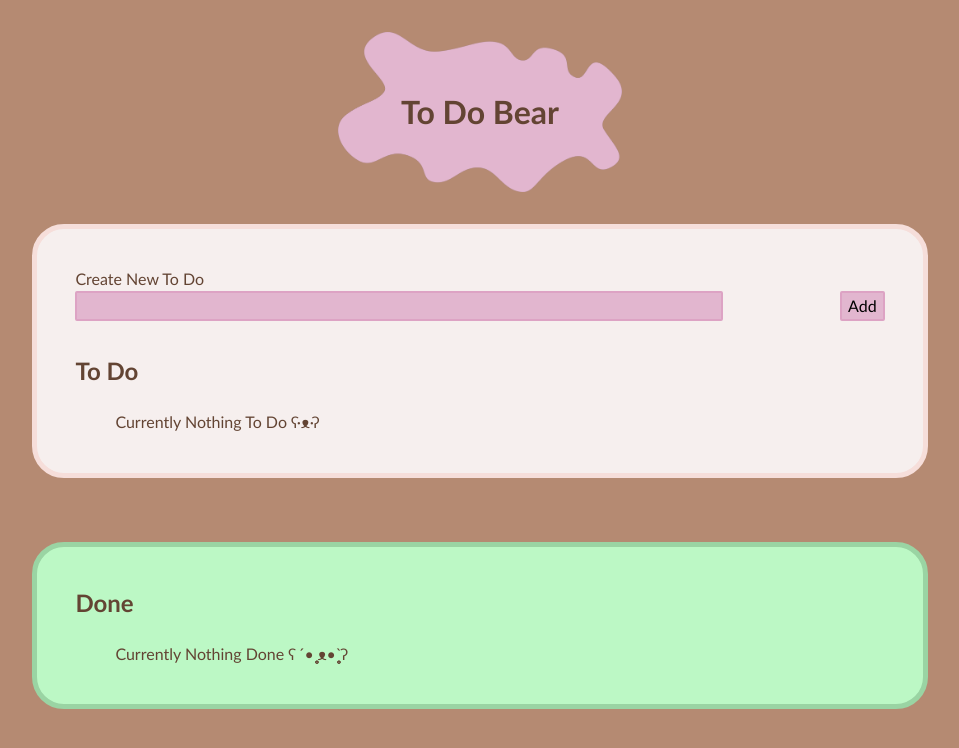
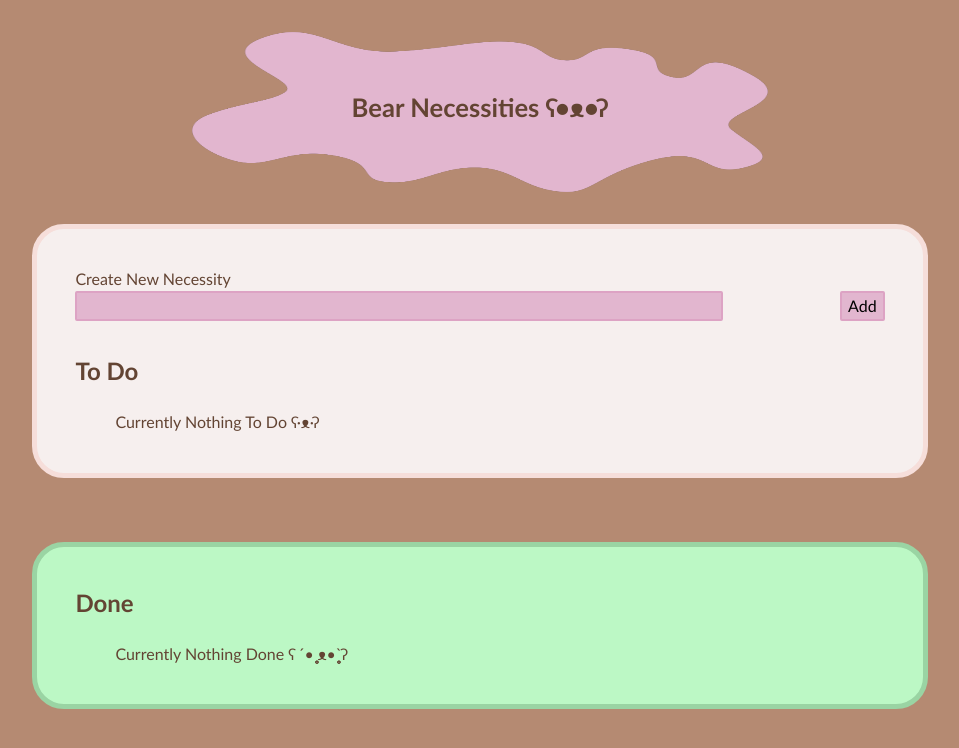
Before and after one commit to imd1005-web-development-winter-2023/assignment-03-garnkai, a plain HTML site: page index.html in a window 1280 px wide. Shown: the whole page, without its empty margins (160-1119 px from the left). Drawn offline with Linux system fonts and the light colour scheme.

Commit message:
Bear Necessities FINAL #slay

```diff
--- a/index.html
+++ b/index.html
@@ -9,7 +9,7 @@ Todo List-->
 
   <head>
     <!-- Set the page title -->
-    <title>To Do Bear</title>
+    <title>Bear Necessities</title>
 
     <!-- Set the charset we're using to UTF-8 -->
     <meta charset="UTF-8" />
@@ -49,7 +49,7 @@ Todo List-->
 
         <div class="title">
           <img src="images/littleblob.png" alt="artistic blob"/>
-          <h1>To Do Bear</h1>
+          <h1>Bear Necessities ʕ•ᴥ•ʔ</h1>
         </div>
 
 
@@ -57,7 +57,7 @@ Todo List-->
 
           <form id="form">
 
-            <label for="newToDo">Create New To Do</label>
+            <label for="newToDo">Create New Necessity</label>
 
             <div class = "formEntry">
               <input type="text" id="newToDo" required="required"/>
--- a/style.css
+++ b/style.css
@@ -4,8 +4,12 @@ body {
   background-color: #b58a72;
 }
 
+.app{
+  width: min(100%, 500px);
+}
+
 .title{
-  width: 45%;
+  width: 73%;
   height: 10rem;
   margin-top: 2rem;
   margin-left: auto;
@@ -14,17 +18,30 @@ body {
 
 .title img{
   height:100%;
+  width: 90%;
   margin-left: auto;
   margin-right: auto;
-  position: relative;
+  object-fit: fill;
 }
 
 .title h1{
   display:flex;
   width: 100%;
+  color:#634433;
+  font-size: 1.4rem;
   justify-content: center;
   position: relative;
   margin-top: -6.5rem;
+}
+
+@media screen and (min-width: 800px){
+  .title h1{
+    font-size: 1.6rem;
+  }
+
+  .title{
+    width: 50%;
+  }
 }
 
 main {
```
